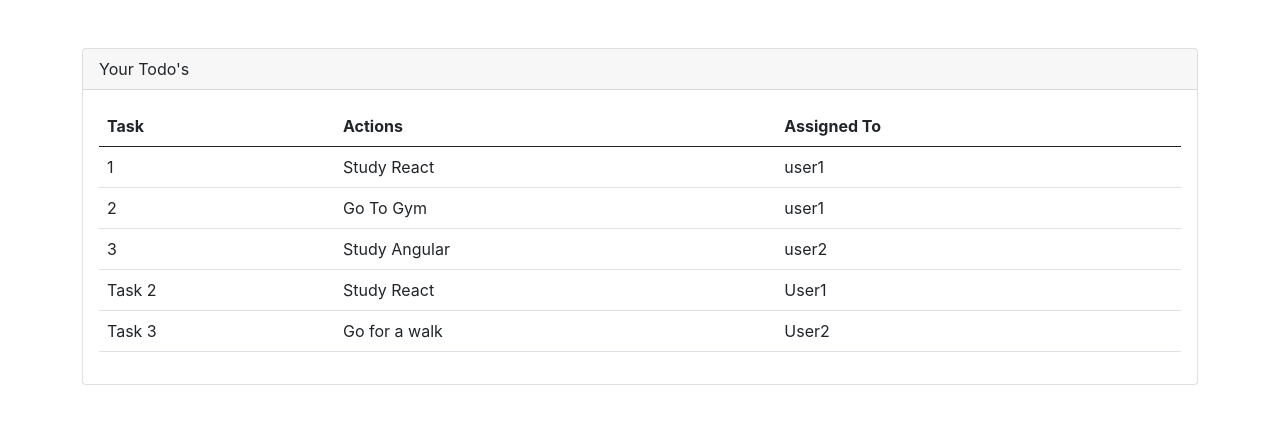
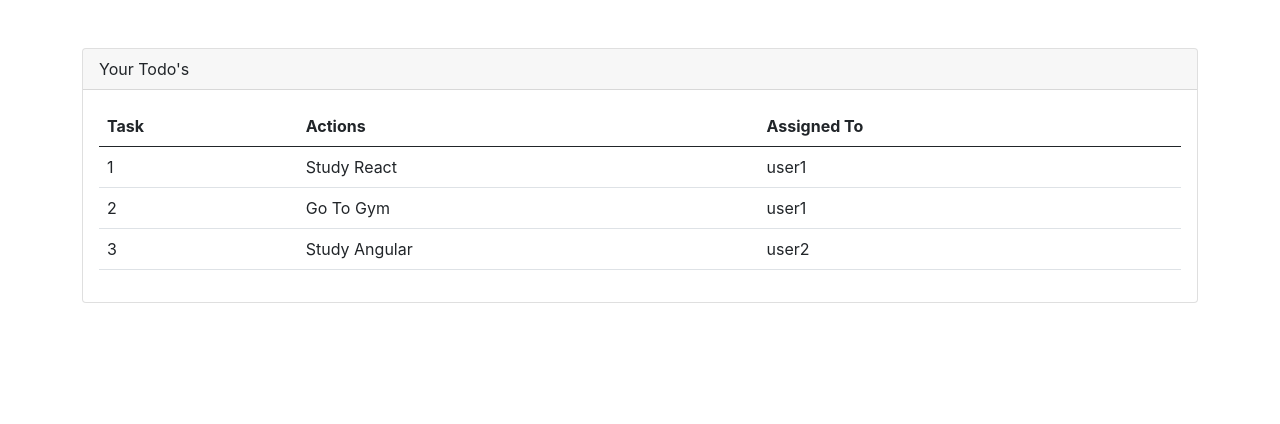
Before and after one commit to sahuji90/react-todos, a React (Create React App) app: page / in a window 1280 px wide. Shown: the top 424 px of the page. Built offline with nearby package versions, Linux system fonts and the light colour scheme.

Commit message:
added second component ToDoTable

```diff
--- a/src/App.js
+++ b/src/App.js
@@ -1,6 +1,7 @@
 import logo from './logo.svg';
 import './App.css';
 import ToDoRowItem from './components/ToDoRowItem';
+import ToDoTable from './components/ToDoTable';
 function App() {
   const todos = [{rownum:'1',taskName:'Study React',taskAssigned:'user1'},
                  {rownum:'2',taskName:'Go To Gym',taskAssigned:'user1'},
@@ -12,36 +13,7 @@ function App() {
             Your Todo's
           </div>
           <div className="card-body">
-            <table className="table table-hover">
-              <thead>
-                <tr>
-                  <th scope="col">Task</th>
-                  <th scope="col">Actions</th>
-                  <th scope="col">Assigned To</th>
-                </tr>
-              </thead>
-              <tbody>
-                <ToDoRowItem rownum={todos[0].rownum}
-                              taskName={todos[0].taskName}
-                              taskAssigned={todos[0].taskAssigned}/>
-                <ToDoRowItem rownum={todos[1].rownum}
-                              taskName={todos[1].taskName}
-                              taskAssigned={todos[1].taskAssigned}/>
-                <ToDoRowItem rownum={todos[2].rownum}
-                              taskName={todos[2].taskName}
-                              taskAssigned={todos[2].taskAssigned}/>
-                <tr>
-                  <td scope="row">Task 2</td>
-                  <td>Study React</td>
-                  <td>User1</td>
-                </tr>
-                <tr>
-                  <td scope="row">Task 3</td>
-                  <td>Go for a walk</td>
-                  <td>User2</td>
-                </tr>
-              </tbody>
-            </table>
+            <ToDoTable todos={todos}/>
           </div>
         </div>
 
--- /dev/null
+++ b/src/components/ToDoTable.js
@@ -0,0 +1,27 @@
+import ToDoRowItem from './ToDoRowItem';
+function ToDoTable(props){
+    return(
+        <table className="table table-hover">
+              <thead>
+                <tr>
+                  <th scope="col">Task</th>
+                  <th scope="col">Actions</th>
+                  <th scope="col">Assigned To</th>
+                </tr>
+              </thead>
+              <tbody>
+                <ToDoRowItem rownum={props.todos[0].rownum}
+                              taskName={props.todos[0].taskName}
+                              taskAssigned={props.todos[0].taskAssigned}/>
+                <ToDoRowItem rownum={props.todos[1].rownum}
+                              taskName={props.todos[1].taskName}
+                              taskAssigned={props.todos[1].taskAssigned}/>
+                <ToDoRowItem rownum={props.todos[2].rownum}
+                              taskName={props.todos[2].taskName}
+                              taskAssigned={props.todos[2].taskAssigned}/>
+
+              </tbody>
+            </table>
+    )
+}
+export default ToDoTable;
```
